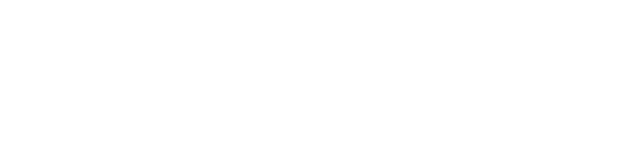
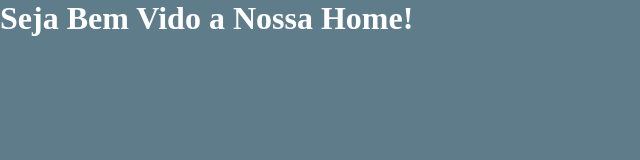
Before and after one commit to julio-r-ai/trabalho_InterdisciplinarFomulario, a plain HTML site: page boasVindas.html in a window 1280 px wide. Shown: the whole page, without its empty margins (0-640 px from the left). Drawn offline with Linux system fonts and the light colour scheme.

Commit message:
Retomei a cor anterior AZUL

```diff
--- a/boasVindas.html
+++ b/boasVindas.html
@@ -10,7 +10,7 @@
 <style>
     *{margin: 0;padding: 0;box-sizing: border-box;}
     body{
-        background-color: white;
+        background-color: #5F7C8A;
     }
     body h1{
         color: white;
```
